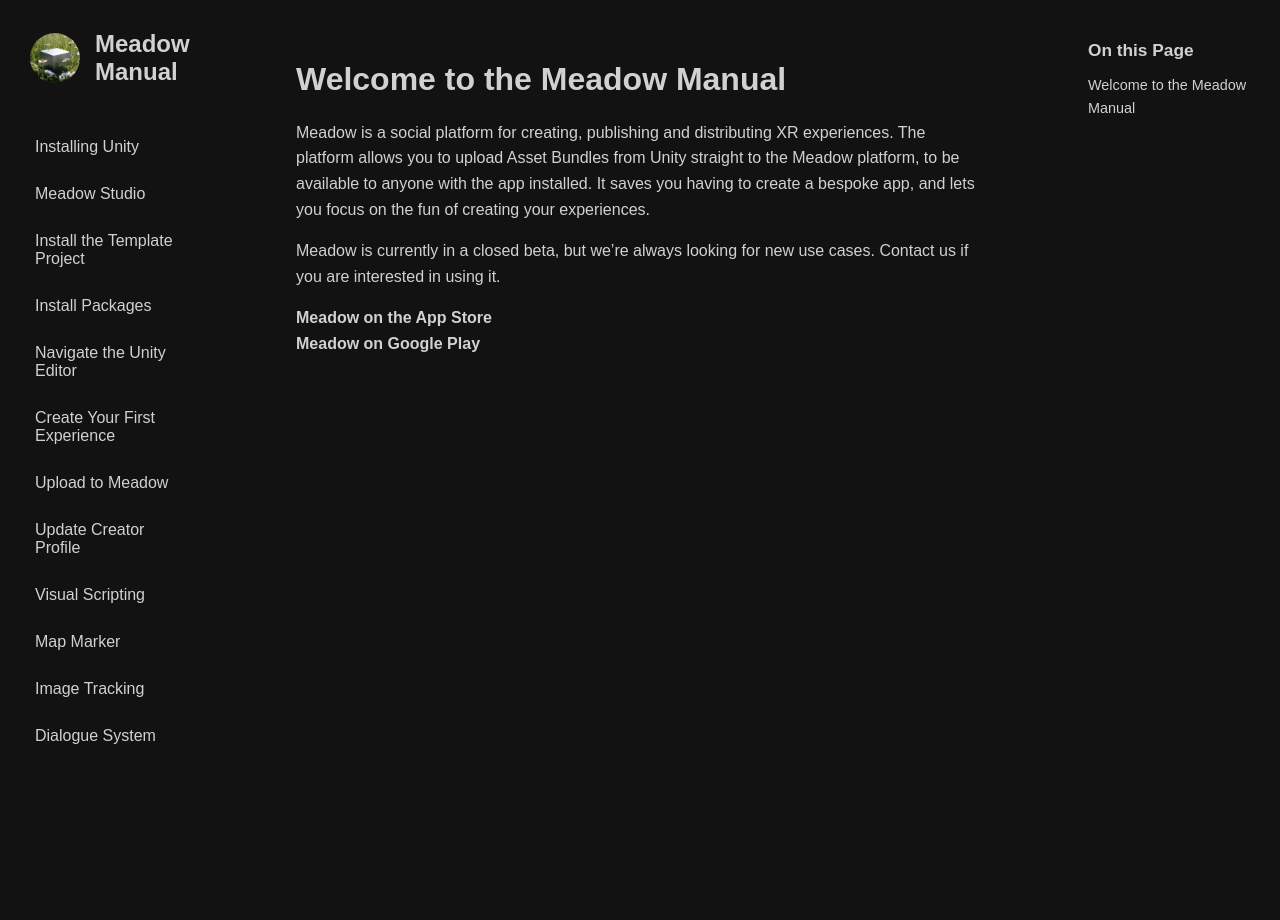
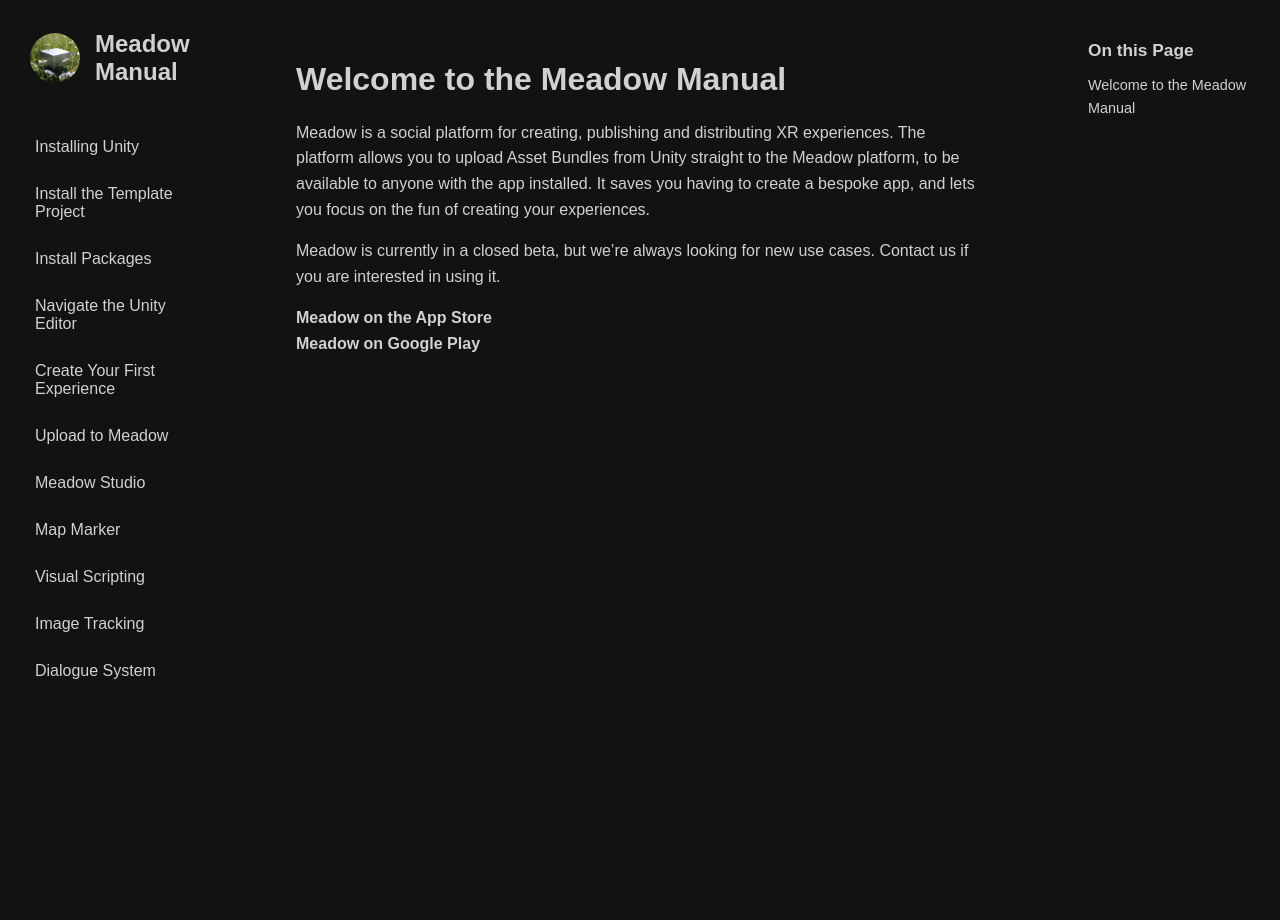
Before and after one commit to untoldgarden/meadow-manual, a Jekyll site: the page built from index.md, in a window 1280 px wide. Built offline with Jekyll 4.4.1, drawn with Linux system fonts in a browser that asks for light colours; the table of contents is made by our own code.

Commit message:
reordered menu

```diff
--- a/_layouts/default.html
+++ b/_layouts/default.html
@@ -25,15 +25,14 @@
       </header>
       <!-- Chapter links -->
       <a href="{{ '/installing-unity.html' | relative_url }}" class="{% if page.url == '/installing-unity.html' %}active{% endif %}">Installing Unity</a>
-      <a href="{{ '/meadow-studio.html' | relative_url }}" class="{% if page.url == '/meadow-studio.html' %}active{% endif %}">Meadow Studio</a>
       <a href="{{ '/install-the-template-project.html' | relative_url }}" class="{% if page.url == '/install-the-template-project.html' %}active{% endif %}">Install the Template Project</a>
       <a href="{{ '/install-packages.html' | relative_url }}" class="{% if page.url == '/install-packages.html' %}active{% endif %}">Install Packages</a>
       <a href="{{ '/navigate-the-unity-editor.html' | relative_url }}" class="{% if page.url == '/navigate-the-unity-editor.html' %}active{% endif %}">Navigate the Unity Editor</a>
       <a href="{{ '/create-your-first-experience.html' | relative_url }}" class="{% if page.url == '/create-your-first-experience.html' %}active{% endif %}">Create Your First Experience</a>
       <a href="{{ '/upload-to-meadow.html' | relative_url }}" class="{% if page.url == '/upload-to-meadow.html' %}active{% endif %}">Upload to Meadow</a>
-      <a href="{{ '/update-creator-profile.html' | relative_url }}" class="{% if page.url == '/update-creator-profile.html' %}active{% endif %}">Update Creator Profile</a>
+      <a href="{{ '/meadow-studio.html' | relative_url }}" class="{% if page.url == '/meadow-studio.html' %}active{% endif %}">Meadow Studio</a>
+      <a href="{{ '/map-marker.html' | relative_url }}" class="{% if page.url == '/map-marker.html' %}active{% endif %}">Map Marker</a>
       <a href="{{ '/visual-scripting.html' | relative_url }}" class="{% if page.url == '/visual-scripting.html' %}active{% endif %}">Visual Scripting</a>
-      <a href="{{ '/map-marker.html' | relative_url }}" class="{% if page.url == '/map-marker.html' %}active{% endif %}">Map Marker</a>
       <a href="{{ '/image-tracking.html' | relative_url }}" class="{% if page.url == '/image-tracking.html' %}active{% endif %}">Image Tracking</a>
       <a href="{{ '/dialogue-system.html' | relative_url }}" class="{% if page.url == '/dialogue-system.html' %}active{% endif %}">Dialogue System</a>
     </div>
```
